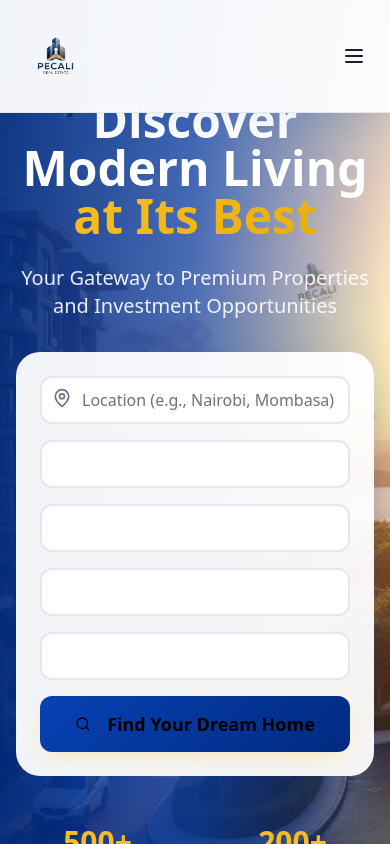
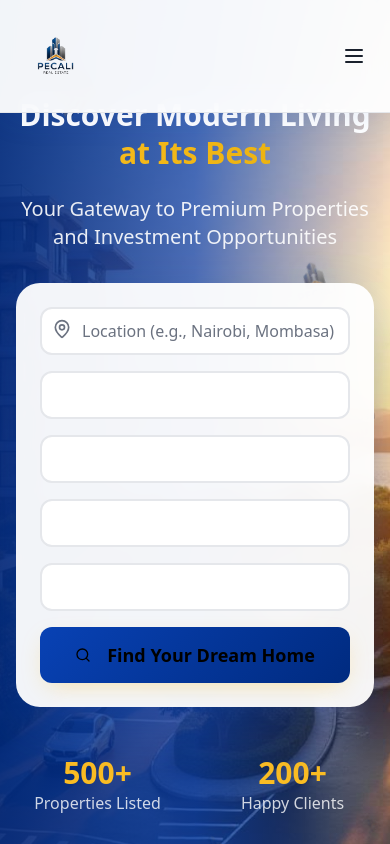
Before and after one commit to Bildad0/pecali-prime-property-1, a React (Vite) app: page / in a window 390 px wide. Shown: the top 844 px of the page. Built offline with nearby package versions, Linux system fonts and the light colour scheme.

Commit message:
Fix mobile visibility for hero text

```diff
--- a/src/components/Hero.tsx
+++ b/src/components/Hero.tsx
@@ -35,9 +35,9 @@ const Hero = () => {
       <div className="relative z-10 container mx-auto px-4 pt-24">
         <div className="max-w-4xl mx-auto text-center text-white">
           {/* Main Heading */}
-          <h1 className="text-5xl md:text-7xl font-bold mb-6 animate-slide-up">
-            Discover Modern Living
-            <span className="bg-gradient-gold bg-clip-text text-transparent"> at Its Best </span>
+          <h1 className="text-3xl sm:text-4xl md:text-5xl lg:text-7xl font-bold mb-6 animate-slide-up leading-tight">
+            <span className="block">Discover Modern Living</span>
+            <span className="bg-gradient-gold bg-clip-text text-transparent block"> at Its Best </span>
           </h1>
 
           <p className="text-xl md:text-2xl mb-8 text-white/90 animate-slide-up" style={{ animationDelay: "0.2s" }}>
```
